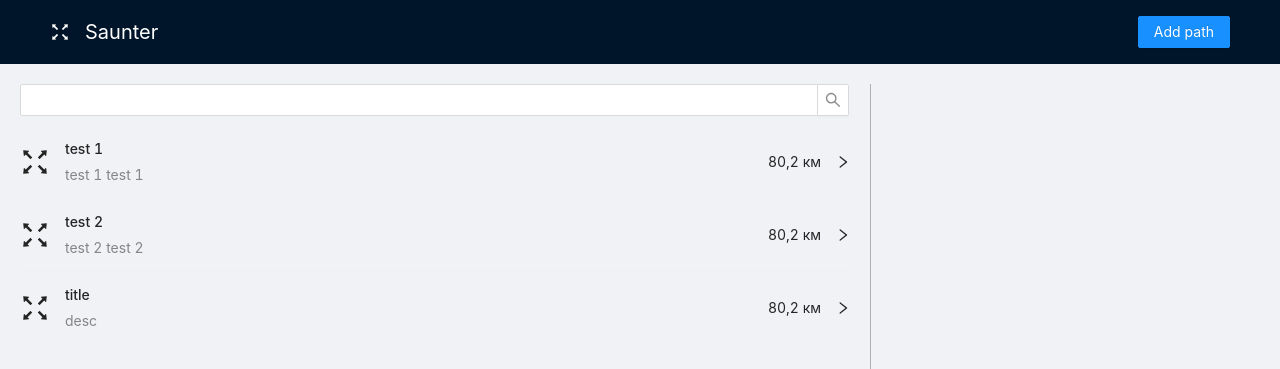
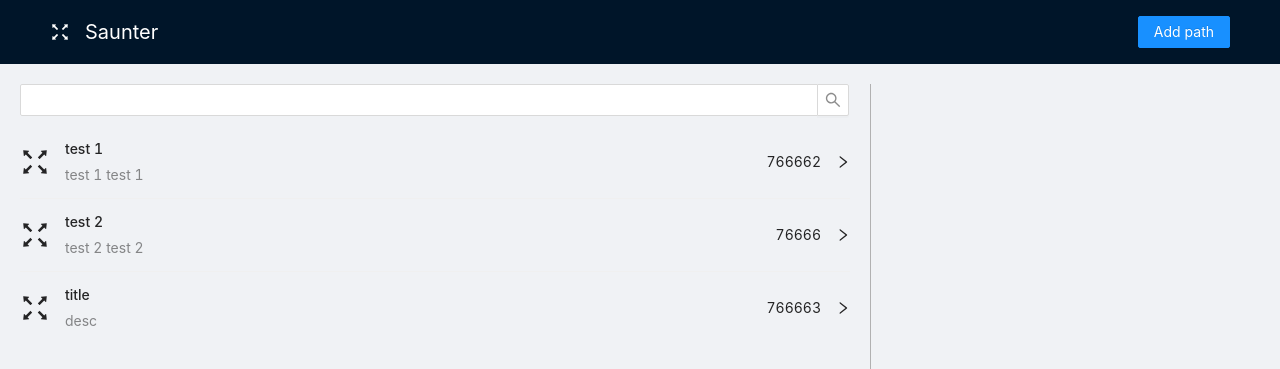
Before and after one commit to PavlenkoSt/MapsPath__React, a React (Create React App) app: page / in a window 1280 px wide. Shown: the top 369 px of the page. Built offline with nearby package versions, Linux system fonts and the light colour scheme.

Commit message:
calculate correct length

```diff
--- a/src/components/Map.tsx
+++ b/src/components/Map.tsx
@@ -5,7 +5,7 @@ import { LoadingOutlined } from '@ant-design/icons'
 
 type MapPropsType = {
   setMarkers?: Dispatch<SetStateAction<MarkerType[]>>
-  setLength?: Dispatch<SetStateAction<string>>
+  setLength?: Dispatch<SetStateAction<number>>
   markers: MarkerType[]
   isAddRoute: boolean
 }
@@ -97,9 +97,12 @@ const Map: FC<MapPropsType> = ({ setMarkers, markers, setLength, isAddRoute }) =
             travelMode: 'WALKING',
           }}
           callback={response => {
-            const length = response?.rows[response?.rows.length - 1].elements[0].distance?.text
-            if (length && setLength) {
-              setLength(length)
+            const meters = response?.rows.reduce((acc, cur) => {
+              return (acc += cur?.elements[0].distance.value)
+            }, 0)
+
+            if (meters && setLength) {
+              setLength(meters)
             }
           }}
         />
--- a/src/components/ModalForm/AddNewRouteForm/AddNewRouteForm.tsx
+++ b/src/components/ModalForm/AddNewRouteForm/AddNewRouteForm.tsx
@@ -7,10 +7,10 @@ import useAction from '../../../hooks/useAction'
 
 type AddNewRouteFormPropsType = {
   markers: MarkerType[]
-  length: string
+  length: number
   setIsModalVisible: Dispatch<SetStateAction<boolean>>
   setMarkers: Dispatch<SetStateAction<MarkerType[]>>
-  setLength: Dispatch<SetStateAction<string>>
+  setLength: Dispatch<SetStateAction<number>>
 }
 
 type FormDataType = {
@@ -52,7 +52,7 @@ const AddNewRouteForm: FC<AddNewRouteFormPropsType> = ({
 
       form.resetFields()
       setMarkers([])
-      setLength('0 m')
+      setLength(0)
 
       toast('Success! Route added to list', toastOptions)
       return
--- a/src/components/ModalForm/ModalForm.tsx
+++ b/src/components/ModalForm/ModalForm.tsx
@@ -12,7 +12,7 @@ type ModalFormPropsType = {
 
 const ModalForm: FC<ModalFormPropsType> = ({ isModalVisible, setIsModalVisible }) => {
   const [markers, setMarkers] = useState([] as MarkerType[])
-  const [length, setLength] = useState('')
+  const [length, setLength] = useState(0)
 
   return (
     <Modal
--- a/src/models/route.ts
+++ b/src/models/route.ts
@@ -6,7 +6,7 @@ type RouteType = {
   shortDesc: string
   fullDesc: string
   markers: MarkerType[]
-  length: string
+  length: number
   favourite: boolean
 }
 
--- a/src/store/reducers/routes/index.ts
+++ b/src/store/reducers/routes/index.ts
@@ -9,7 +9,7 @@ const initialState: RoutesStateType = {
       shortDesc: 'test 1 test 1',
       fullDesc: 'test 1test 1test 1',
       favourite: false,
-      length: '80,2 км',
+      length: 766662,
       markers: [
         {
           lat: 49.907923534382,
@@ -29,7 +29,7 @@ const initialState: RoutesStateType = {
       shortDesc: 'test 2 test 2',
       fullDesc: 'test 2test 2test 2',
       favourite: false,
-      length: '80,2 км',
+      length: 76666,
       markers: [
         {
           lat: 43.9023353597782,
@@ -49,7 +49,7 @@ const initialState: RoutesStateType = {
       shortDesc: 'desc',
       fullDesc: 'description',
       favourite: false,
-      length: '80,2 км',
+      length: 766663,
       markers: [
         {
           lat: 29.907923582,
```
